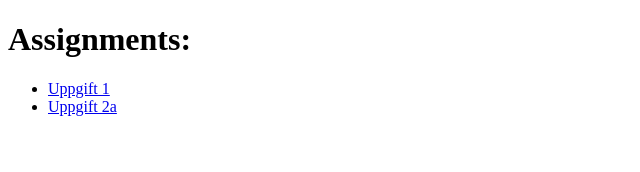
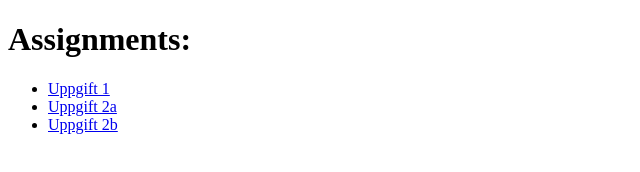
Before and after one commit to Fillelii/webbdesign2024, a plain HTML site: page index.html in a window 1280 px wide. Shown: the full height of the page, 0-640 px from the left. Drawn offline with Linux system fonts and the light colour scheme.

Commit message:
Update index.html

```diff
--- a/index.html
+++ b/index.html
@@ -9,6 +9,7 @@
         <ul>
             <li><a href="ex1">Uppgift 1</a></li>
             <li><a href="ex2a">Uppgift 2a</a></li>
+            <li><a href="ex2b">Uppgift 2b</a></li>
         </ul>
 
 
```
